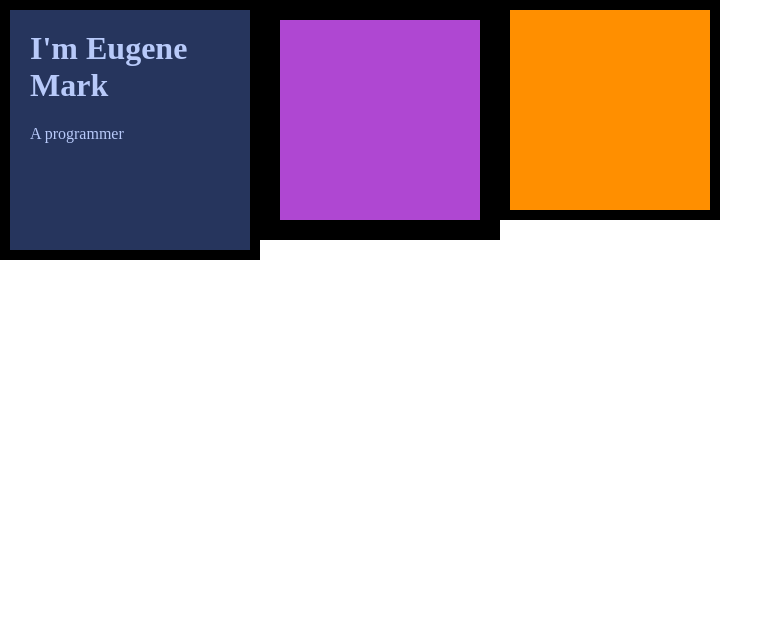
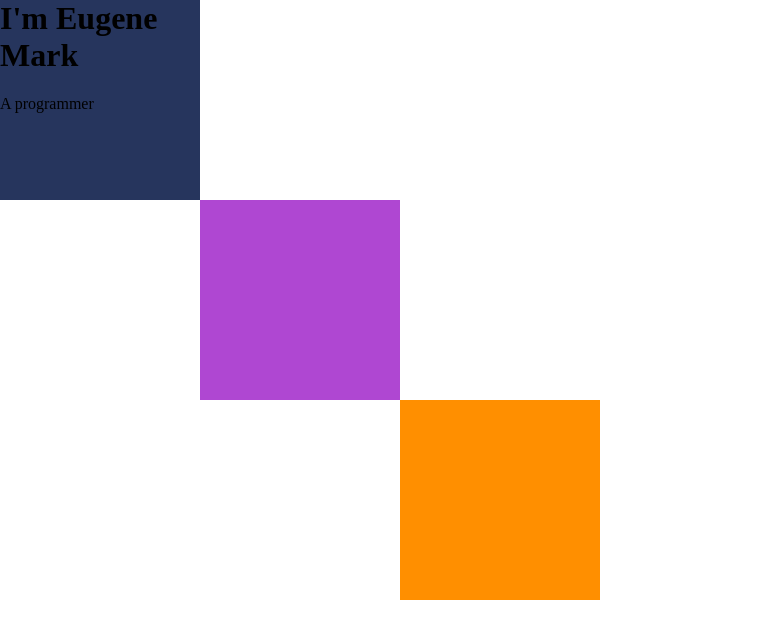
Before and after one commit to Mark-Eugene-Barasu/CSS-with-Angela-Yu, a plain HTML site: page index.html in a window 1280 px wide. Shown: the whole page, without its empty margins (0-783 px from the left). Drawn offline with Linux system fonts and the light colour scheme.

Commit message:
successfully stacked them in the order as requested

```diff
--- a/CSS/styles.css
+++ b/CSS/styles.css
@@ -18,27 +18,34 @@ h1 {
 }
 
 .main_container {
-    display: flex;
+    position: relative;
+    height: 600px;
+    width: 600px;
 }
+
 .top_container {
     background-color: var(--color1);
-    color: #b8cafa;
+    /* color: #b8cafa; */
     width: 200px;
     height: 200px;
-    border: 10px solid black;
-    padding: 20px;
+    position: absolute;
 }
 
 .middle_container {
     width: 200px;
     height: 200px;
     background-color: var(--color2);
-    border: 20px solid black;
+    position: absolute;
+    left: 200px;
+    top: 200px;
+
 }
 
 .bottom_container {
     width: 200px;
     height: 200px;
     background-color: var(--color3);
-    border: 10px solid black;
+    position: absolute;
+    left: 400px;
+    top: 400px;
 }
```
